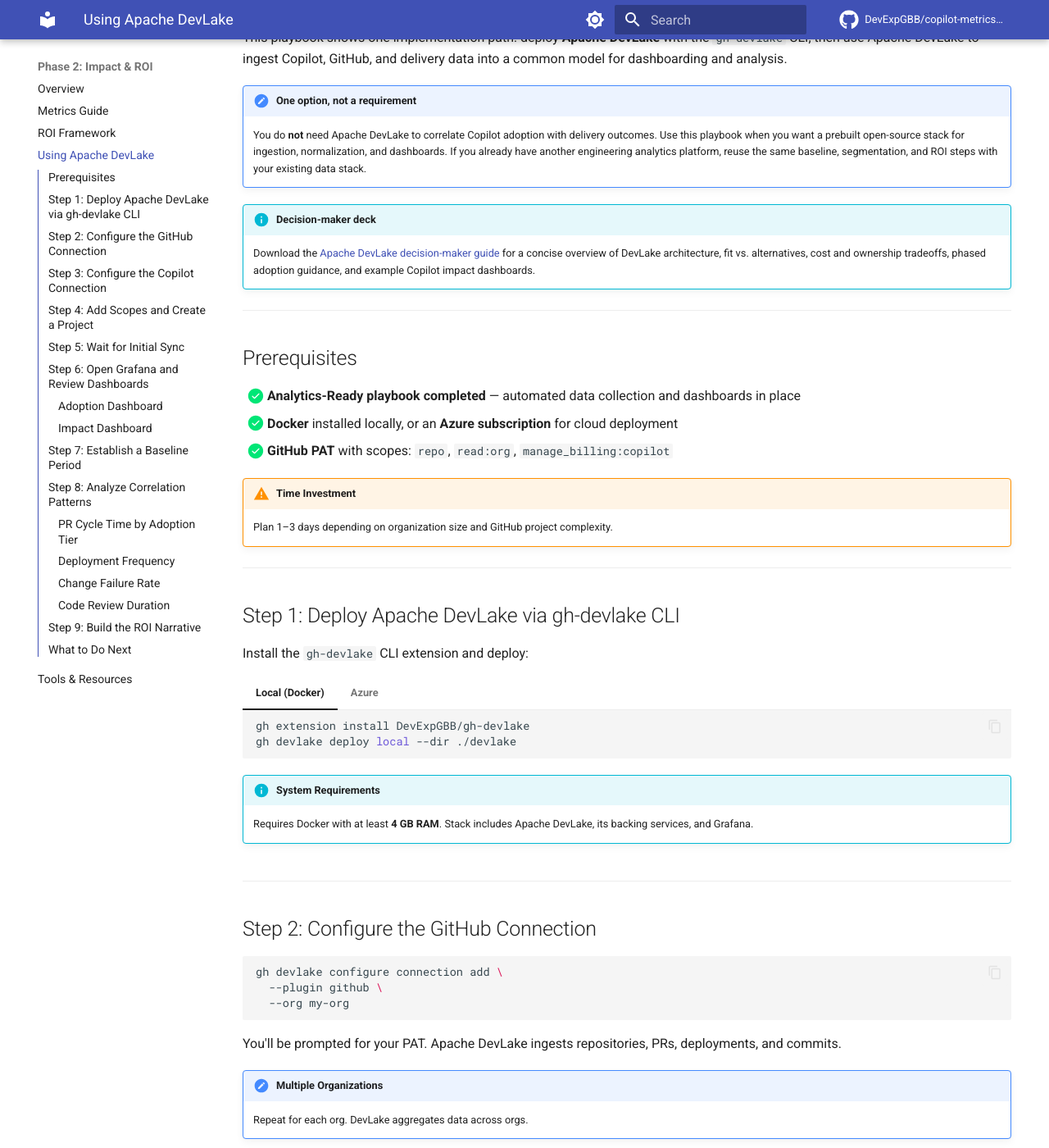
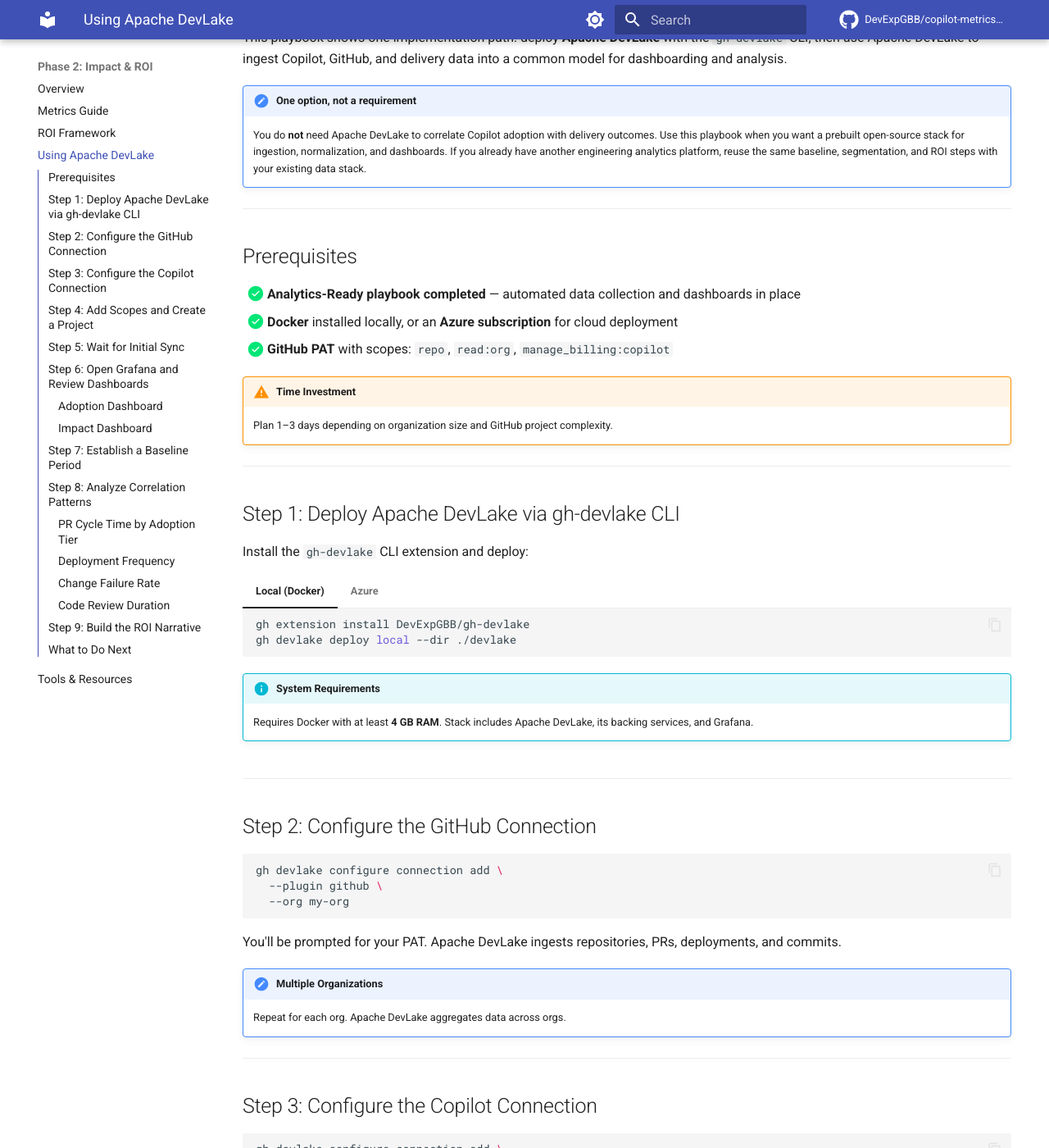
Before and after one commit to DevExpGbb/copilot-metrics-roi-toolkit, an MkDocs documentation site: the page built from docs/impact/apache-devlake.md, in a window 1280 px wide and 1400 px high, scrolled down 270 px. Shown: the whole window at 82% size. Built offline with MkDocs 1.6.1 and Material for MkDocs 9.7.7, drawn with Linux system fonts in a browser that asks for light colours; comment, search, counter and statistics services are not loaded; part of the change alters nothing that is shown; some of the changed text lies outside the part shown.

```diff
--- a/docs/impact/apache-devlake.md
+++ b/docs/impact/apache-devlake.md
@@ -8,9 +8,6 @@ This playbook shows one implementation path: deploy **Apache DevLake** with the
 
 !!! note "One option, not a requirement"
     You do **not** need Apache DevLake to correlate Copilot adoption with delivery outcomes. Use this playbook when you want a prebuilt open-source stack for ingestion, normalization, and dashboards. If you already have another engineering analytics platform, reuse the same baseline, segmentation, and ROI steps with your existing data stack.
-
-!!! info "Decision-maker deck"
-    Download the [Apache DevLake decision-maker guide](../assets/devlake-decision-makers-guide.pptx) for a concise overview of DevLake architecture, fit vs. alternatives, cost and ownership tradeoffs, phased adoption guidance, and example Copilot impact dashboards.
 
 ---
 
@@ -64,7 +61,7 @@ gh devlake configure connection add \
 You'll be prompted for your PAT. Apache DevLake ingests repositories, PRs, deployments, and commits.
 
 !!! note "Multiple Organizations"
-    Repeat for each org. DevLake aggregates data across orgs.
+    Repeat for each org. Apache DevLake aggregates data across orgs.
 
 ---
 
@@ -205,7 +202,7 @@ ROI = (Time Saved × Blended Developer Rate) - Copilot License Cost
 
 ## What to Do Next
 
-- :material-server: Deploy DevLake and start your **initial data sync** today
+- :material-server: Deploy Apache DevLake and start your **initial data sync** today
 - :material-chart-scatter-plot: Identify your **baseline period** and document pre-Copilot metrics
 - :material-account-multiple-check: Share the **Impact Dashboard** with your VP of Engineering within 2 weeks
 - :material-presentation: Build your **ROI one-pager** using the [template](../exec-templates/roi-one-pager.md)
```
